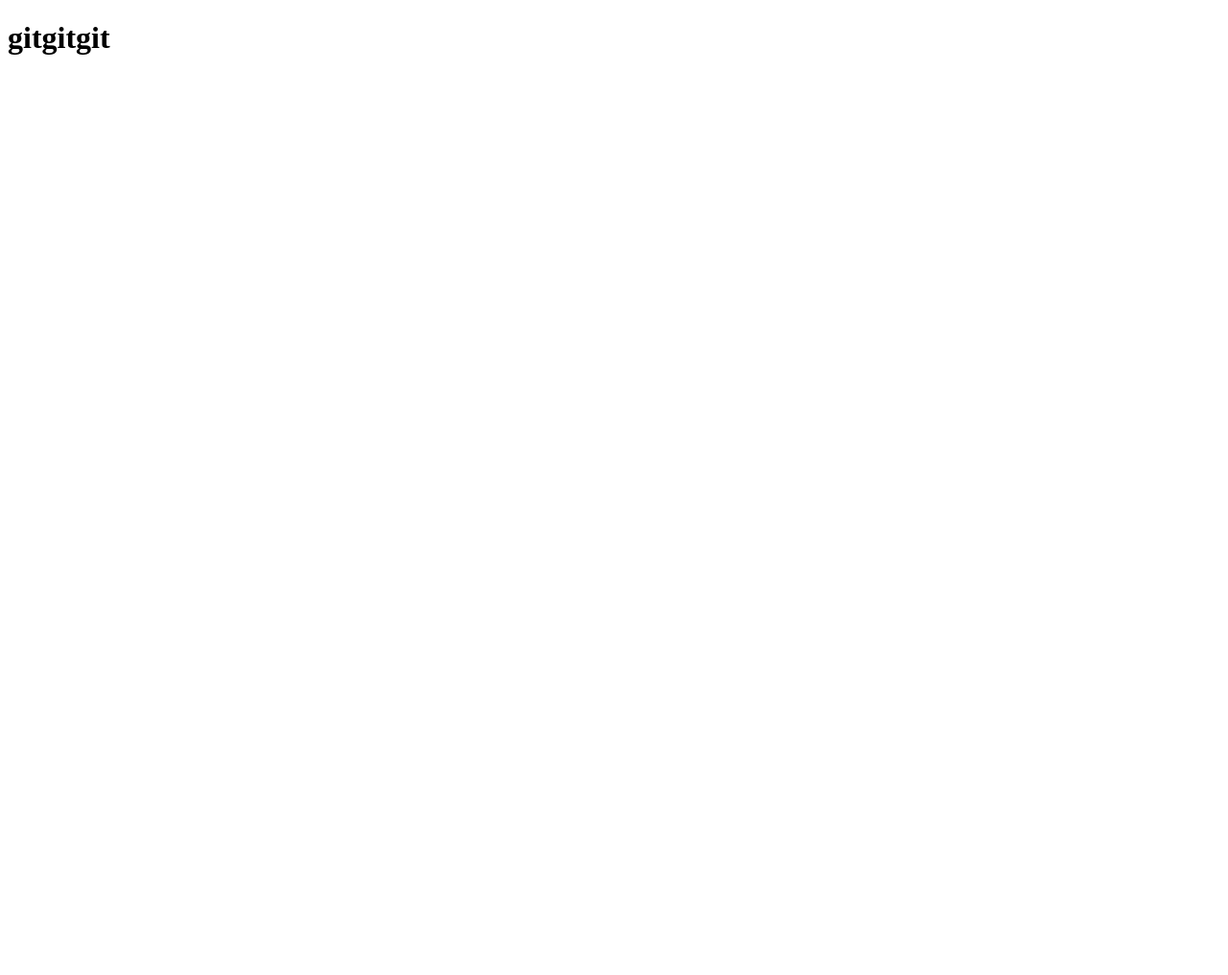
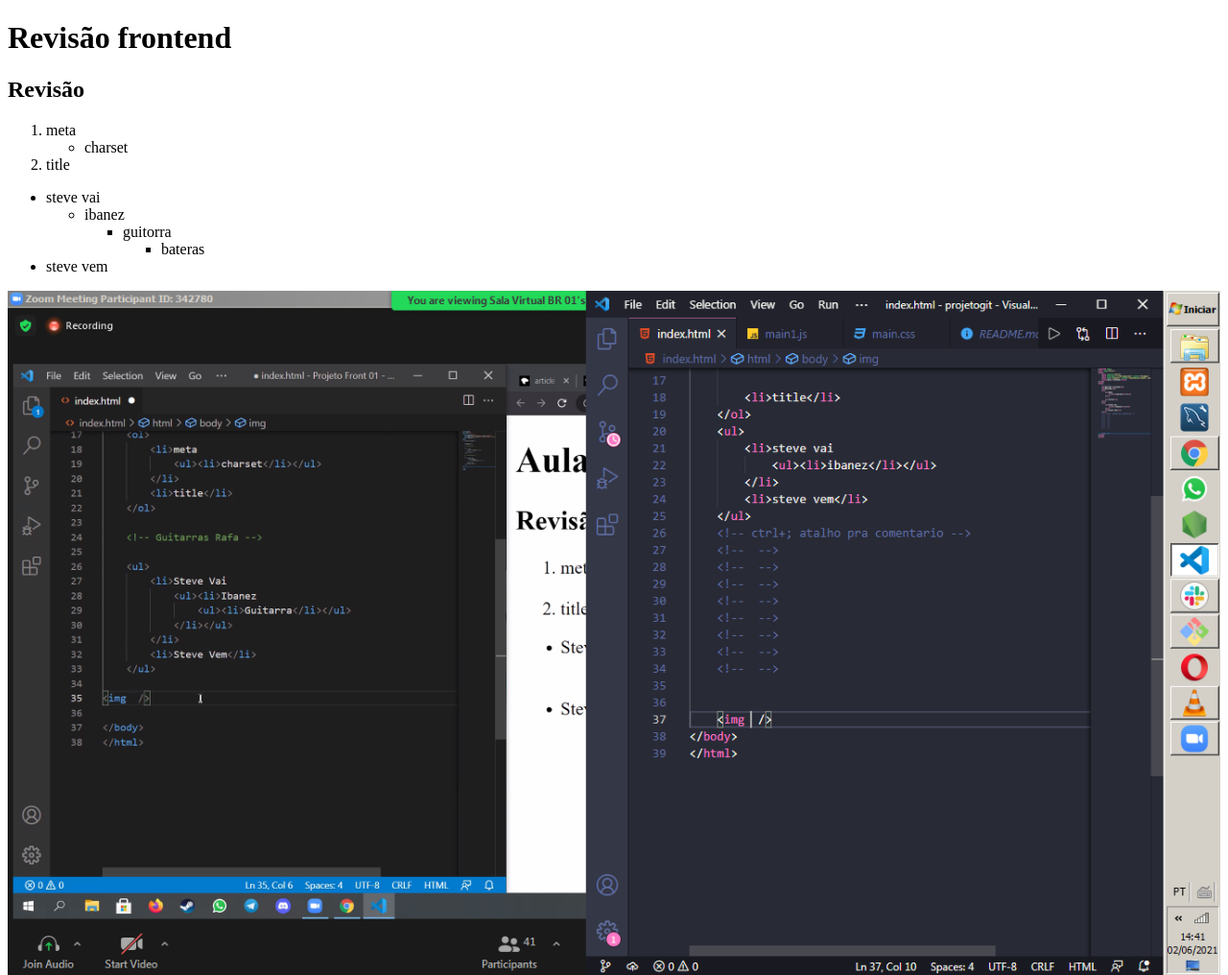
Before and after one commit to drakocode/projetogit, a plain HTML site: page index.html in a window 1280 px wide. Shown: the whole page at 96% size. Before the commit the page ends 800 px from the top, so only its background shows below. Drawn offline with Linux system fonts and the light colour scheme.

Commit message:
commit testekkkk

```diff
--- a/index.html
+++ b/index.html
@@ -4,9 +4,40 @@
     <meta charset="UTF-8">
     <meta http-equiv="X-UA-Compatible" content="IE=edge">
     <meta name="viewport" content="width=device-width, initial-scale=1.0">
-    <title>projetogit</title>
+    <title>Aula frontend</title>
 </head>
 <body>
-    <h1>gitgitgit</h1>
+    <!--  -->
+    <h1>Revisão frontend</h1>
+    <h2>Revisão</h2>
+    <ol>
+        <li>meta
+            <ul><li>charset</li></ul>
+        </li>
+
+        <li>title</li>
+    </ol>
+    <ul>
+        <li>steve vai
+            <ul><li>ibanez</li>
+                <ul><li>guitorra</li>
+                    <ul><li>bateras</li></ul>
+                </ul>
+            </ul>
+        </li>
+        <li>steve vem</li>
+    </ul>
+    <!-- ctrl+; atalho pra comentario -->
+    <!--  -->
+    <!--  -->
+    <!--  -->
+    <!--  -->
+    <!--  -->
+    <!--  -->
+    <!--  -->
+    <!--  -->
+
+
+    <img width="100%" src=..\img\Screenshot_1.png />
 </body>
 </html>
```
Also changed, not shown: css/main.css (added), img/Screenshot_1.png (added), js/main1.js (added).
